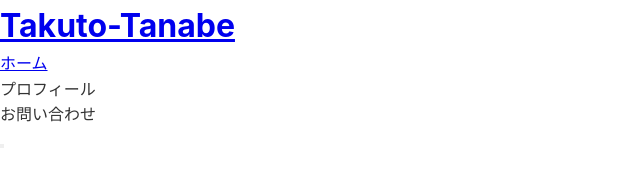
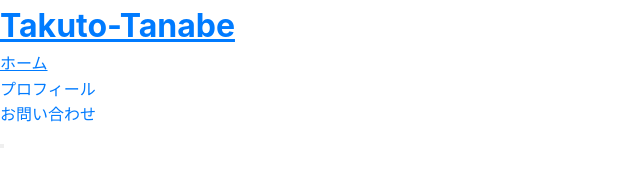
Before and after one commit to takuto-tana/into_Tana, a plain HTML site: page index.html in a window 1280 px wide. Shown: the whole page, without its empty margins (0-640 px from the left). Drawn offline with Linux system fonts and the light colour scheme.

Commit message:
aタグのスタイルを実装しました。

```diff
--- a/style.css
+++ b/style.css
@@ -39,3 +39,7 @@ body {
     color: var(--text-color);
     background-color: var(--white);
 }
+
+a{
+    color: var(--primary-color);
+}
```
